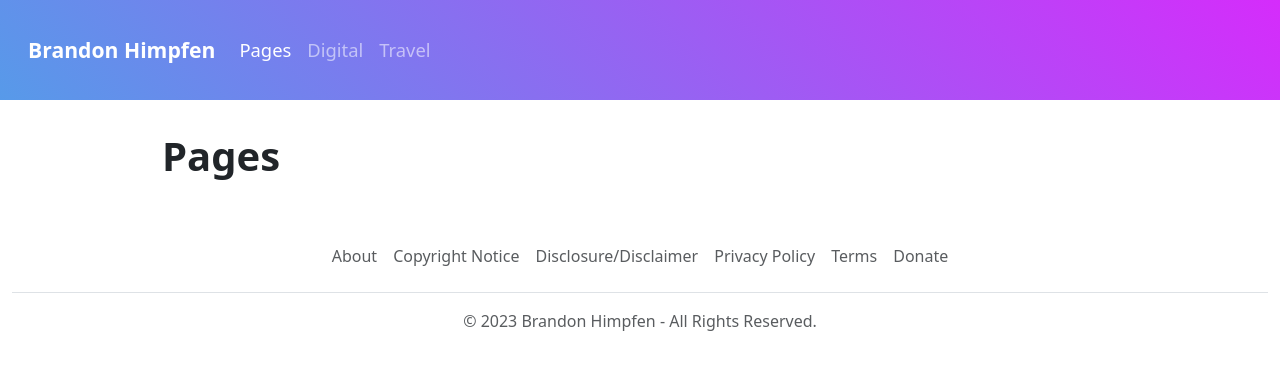
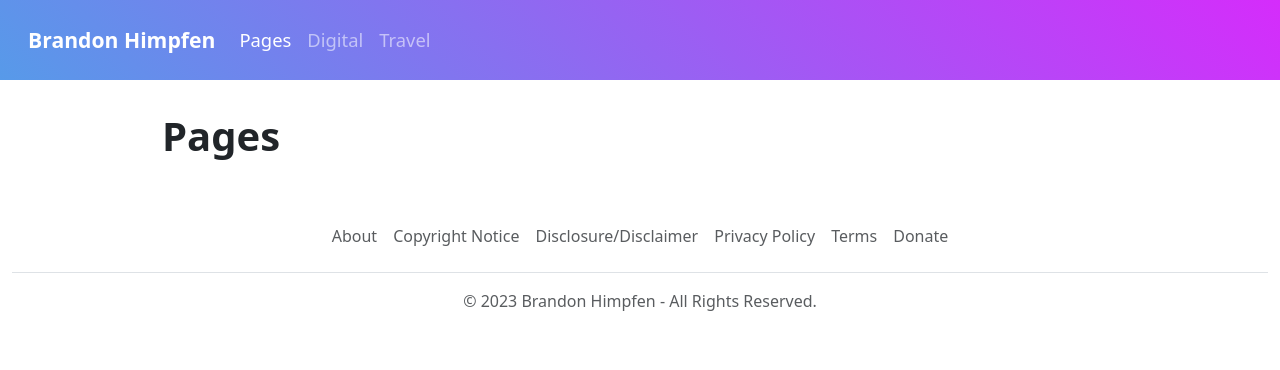
Before and after one commit to boldoutlook/pages, a Jekyll site: the page built from index.md, in a window 1280 px wide. Shown: the top 370 px of the page. Built offline with Jekyll 4.4.1, drawn with Linux system fonts in a browser that asks for light colours; comment, search, counter and statistics services are not loaded.

Commit message:
Update navbar height.

```diff
--- a/assets/css/style.css
+++ b/assets/css/style.css
@@ -4,7 +4,7 @@
 }
 @media (min-width: 992px) {
   .navbar {
-    min-height: 100px;
+    min-height: 80px;
     font-size: 115%;
   }
   .navbar-brand {
```
Also changed, not shown: assets/css/style.min.css.
